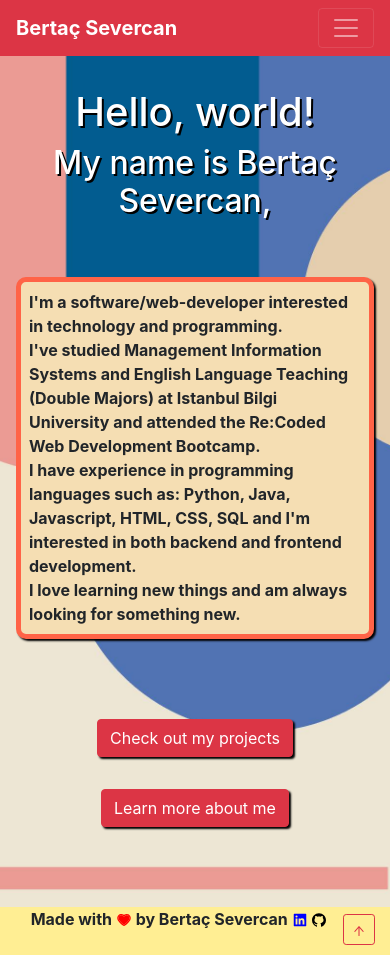
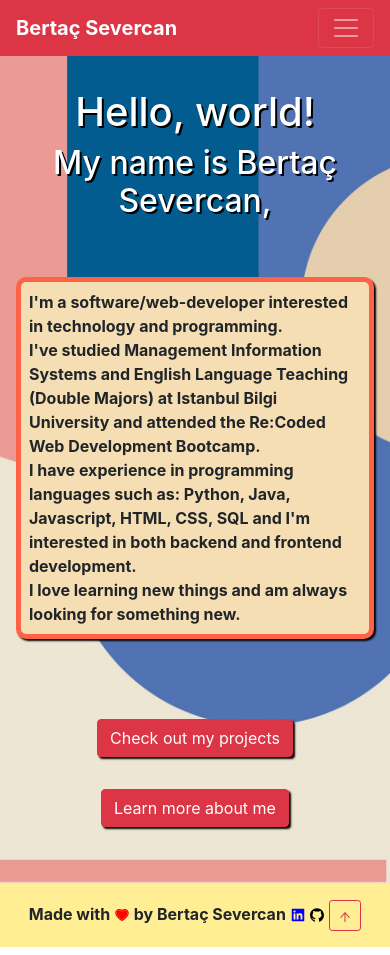
Before and after one commit to bertacsevercan/my-portfolio, a React (Create React App) app: page / in a window 390 px wide. Built offline with nearby package versions, Linux system fonts and the light colour scheme.

Commit message:
fix footer for lg

```diff
--- a/src/App.css
+++ b/src/App.css
@@ -4,39 +4,9 @@
   background: url(./images/geo.jpg) no-repeat center;
   background-size: cover;
   font-weight: bold;
+  position: relative;
 }
 
-.App-logo {
-  height: 40vmin;
-  pointer-events: none;
+.content-wrapper {
+  padding-bottom: 2.5rem;
 }
-
-@media (prefers-reduced-motion: no-preference) {
-  .App-logo {
-    animation: App-logo-spin infinite 20s linear;
-  }
-}
-
-.App-header {
-  background-color: #282c34;
-  min-height: 100vh;
-  display: flex;
-  flex-direction: column;
-  align-items: center;
-  justify-content: center;
-  font-size: calc(10px + 2vmin);
-  color: white;
-}
-
-.App-link {
-  color: #61dafb;
-}
-
-@keyframes App-logo-spin {
-  from {
-    transform: rotate(0deg);
-  }
-  to {
-    transform: rotate(360deg);
-  }
-}
--- a/src/App.js
+++ b/src/App.js
@@ -15,6 +15,7 @@ function App() {
   return (
     <I18nextProvider i18n={i18n}>
       <div className="App">
+        <div className="content-wrapper">
           <Router>
             <NavBar />
             <Route exact path="/" component={Home} />
@@ -25,6 +26,7 @@ function App() {
             <Footer />
           </Router>
         </div>
+      </div>
     </I18nextProvider>
   );
 }
--- a/src/components/Footer/index.jsx
+++ b/src/components/Footer/index.jsx
@@ -17,7 +17,7 @@ const Footer = () => {
   };
 
   return (
-    <div className="footer">
+    <div className="footer mt-auto py-3">
       <div className="container">
         <span>
           {t("footer.text0")} {<AiTwotoneHeart style={{ color: "red" }} />}{" "}
--- a/src/components/Footer/style.css
+++ b/src/components/Footer/style.css
@@ -5,17 +5,14 @@
 }
 
 .container Button {
-  margin-top: 0.5em;
   float: right;
 }
 
-.container span {
-  margin-top: 3em;
-}
-
 .footer {
+  position: absolute;
+  bottom: 0;
+  width: 100%;
   background-color: #ffee93;
-  height: 3rem;
 }
 
 #linkedin-icon {
@@ -25,3 +22,13 @@
 #github-icon {
   color: black;
 }
+
+@media only screen and (max-width: 576px) {
+  .container Button {
+    float: unset;
+  }
+
+  .footer {
+    height: fit-content;
+  }
+}
```
Lines whose indentation alone changed are shown as unchanged.
